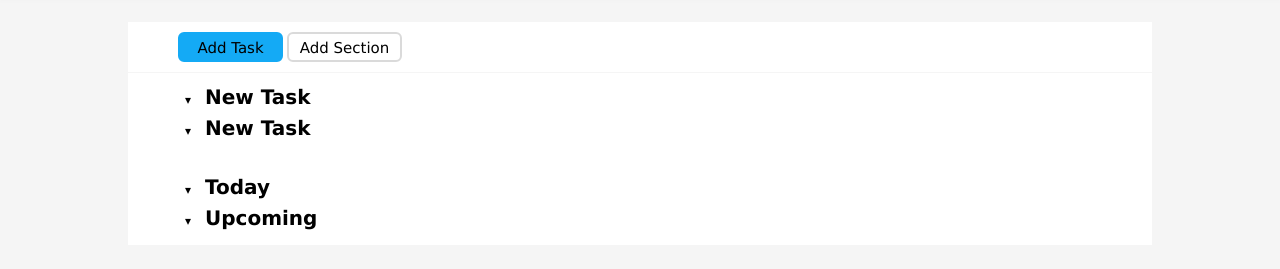
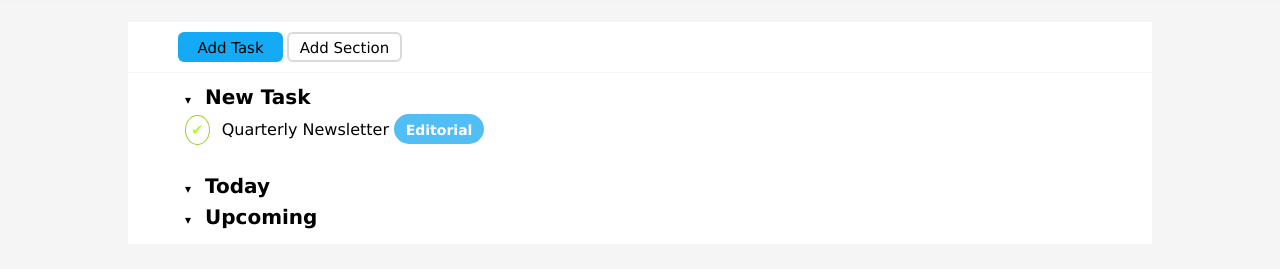
Before and after one commit to Oblv49/html-css-toboolist, a plain HTML site: page index.html in a window 1280 px wide. Shown: the part 85-354 px from the top of the page. Drawn offline with Linux system fonts and the light colour scheme; a web font is replaced by a local one.

Commit message:
checkmark prob / list ok

```diff
--- a/css/style.css
+++ b/css/style.css
@@ -68,6 +68,36 @@
     font-size: 20px;
 }
 
+.checkmark_list {
+    font-family: 'Verdana', sans-serif;
+    font-size: ;
+}
+
+.checkmark {
+    margin: 7px;
+    width: 12px;
+    height: 12px;
+    padding: 5px;
+    color: greenyellow;
+    font-size: 15px;
+    border-radius: 50%;
+    border: 1px solid yellowgreen;
+}
+
+.editorial_botton {
+    border-radius: 45px;
+    border: 2px solid rgb(81, 190, 245);
+    width: 90px;
+    height: 30px;
+    text-align: center;
+    display: inline-block;
+    background-color: rgb(81, 190, 245);
+    font-size: 14px;
+    color: white;
+    font-family: 'Verdana' , sans-serif;
+    font-weight: bold;
+}
+
 body {
      background-color: rgb(245, 245, 245);
 }
--- a/index.html
+++ b/index.html
@@ -34,7 +34,7 @@
             <div class="list_container">
 
                 <p class="title_bold"> <span id="triangle">&#9662;</span> New Task</p>
-                <p class="title_bold"> <span id="triangle">&#9662;</span> New Task</p>
+                <p class="checkmark_list"> <span class="checkmark">&#10004;</span> Quarterly Newsletter <span class="editorial_botton">Editorial</span></p>
 
                 <br>
 
```
